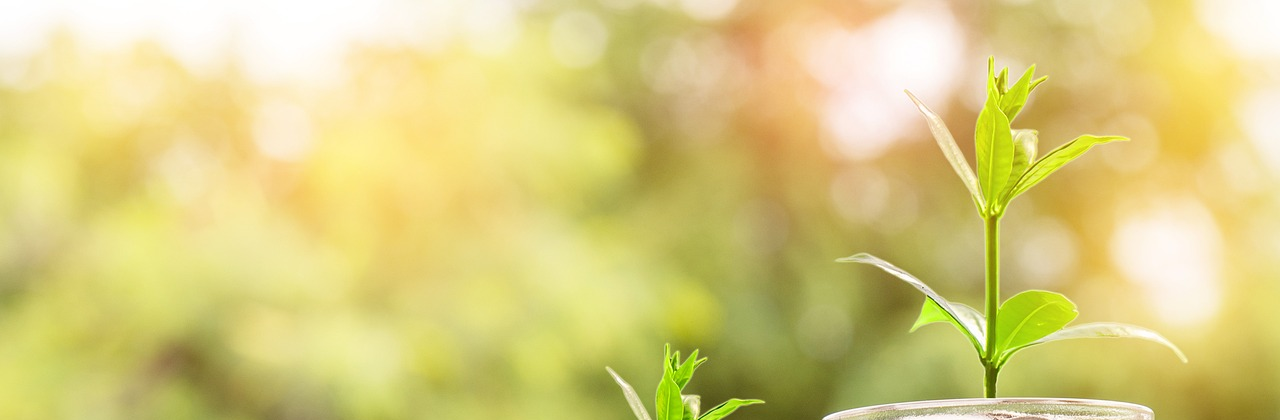
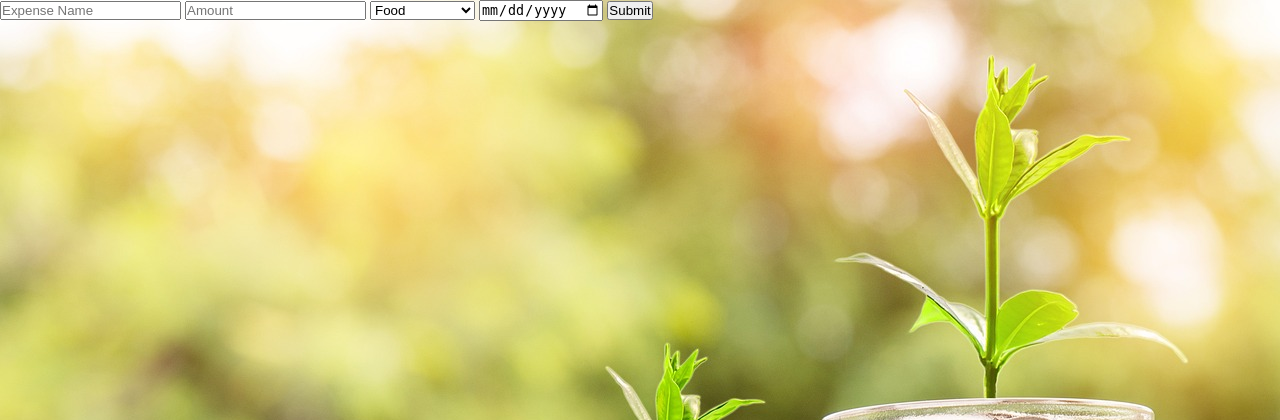
Before and after one commit to Samrat9841/Expn-management, a PHP site: page / in a window 1280 px wide. Shown: the top 420 px of the page. Run offline with PHP 8.4, Linux system fonts and the light colour scheme.

Commit message:
adding basic form

```diff
--- a/index.html
+++ b/index.html
@@ -7,6 +7,21 @@
     <link rel="stylesheet" href="style.css">
 </head>
 <body>
-
+    <section id="container">
+        <div class="expn-form">
+            <form action="">
+                <input type="text" placeholder="Expense Name">
+                <input type="number" placeholder="Amount">
+                <select name="" id="" placeholder="Select Category">
+                    <option value="Food">Food</option>
+                    <option value="Transport">Transport</option>
+                    <option value="Entertainment">Entertainment</option>
+                    <option value="Others">Others</option>
+                </select>
+                <input type="date">
+                <button>Submit</button>
+            </form>
+        </div>
+    </section>
 </body>
 </html>
--- a/style.css
+++ b/style.css
@@ -10,4 +10,9 @@
 
 body{
     background-image: url(img/background.jpg);
+    background-repeat: no-repeat;
+    background-size: cover;
 }
+.expn-form{
+
+}
```
